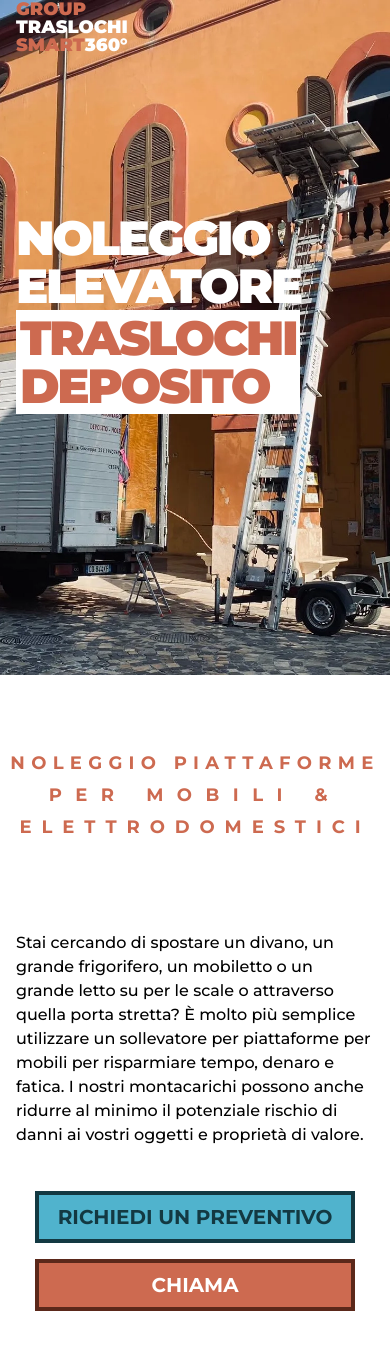
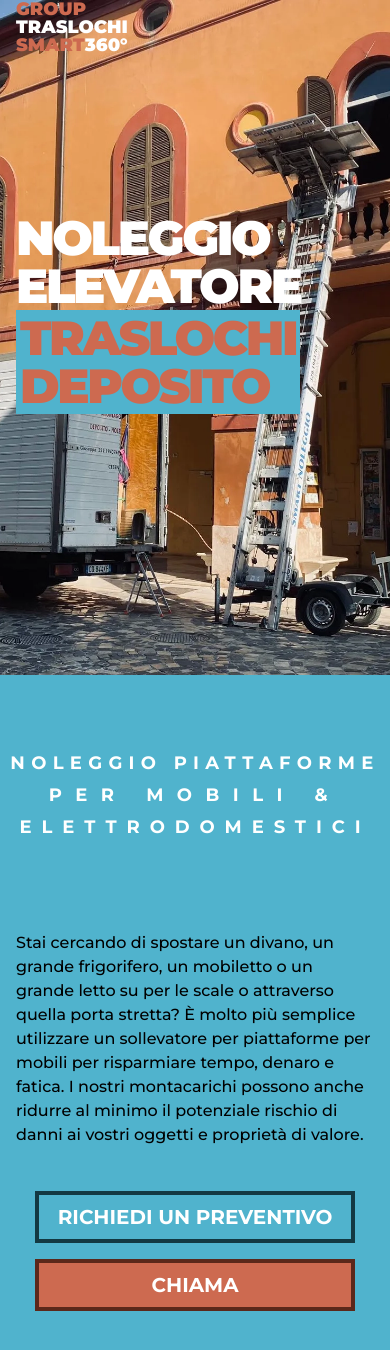
Before and after one commit to boobaGreen/smart360, a React (Vite) app: page / in a window 390 px wide. Shown: the top 1350 px of the page. Built offline with nearby package versions, Linux system fonts and the light colour scheme; what tailwindcss-brand-colors, tailwindcss-debug-screens would draw is missing.

Commit message:
color title change

```diff
--- a/src/App.tsx
+++ b/src/App.tsx
@@ -62,7 +62,7 @@ function App() {
   }, [images]);
 
   return (
-    <div className="flex flex-col min-h-screen">
+    <div className="flex flex-col min-h-screen bg-bluCesena-500">
       {/* header e prima descrizione bianca sotto */}
       <div>
         {/* header e immagine hero */}
@@ -84,22 +84,22 @@ function App() {
               <p>NOLEGGIO</p>
               <span>ELEVATORE</span>
             </div>
-            <div className="text-redCesena-400 tracking-tighter font-title uppercase font-black bg-white w-fit p-1 ">
+            <div className="text-redCesena-400 tracking-tighter font-title uppercase font-black bg-bluCesena-500 w-fit p-1 ">
               <p>TRASLOCHI</p>
               <span>DEPOSITO</span>
             </div>
           </div>
         </div>
         {/* descrizione bianca sotto */}
-        <div className="bg-white min-h-[20vh] w-full flex-col justify-center items-center">
-          <p className="text-redCesena-400 font-title tracking-[0.35em] md:tracking-[0.75em] text-lg md:text-xl font-bold leading-4 flex justify-center items-center mt-20 md:mt-32 lg:mt-40">
+        <div className="bg-bluCesena-500 min-h-[20vh] w-full flex-col justify-center items-center">
+          <p className="text-white font-title tracking-[0.35em] md:tracking-[0.75em] text-lg md:text-xl font-bold leading-4 flex justify-center items-center mt-20 md:mt-32 lg:mt-40">
             NOLEGGIO PIATTAFORME
           </p>
 
-          <p className="text-redCesena-400 font-title tracking-[0.75em] md:tracking-[0.75em] text-lg md:text-xl font-bold leading-4 flex justify-center mt-4 items-center">
+          <p className="text-white font-title tracking-[0.75em] md:tracking-[0.75em] text-lg md:text-xl font-bold leading-4 flex justify-center mt-4 items-center">
             PER MOBILI &
           </p>
-          <p className="text-redCesena-400 font-title tracking-[0.55em] md:tracking-[0.75em] text-lg md:text-xl font-bold leading-4 flex justify-center mt-4 items-center">
+          <p className="text-white font-title tracking-[0.55em] md:tracking-[0.75em] text-lg md:text-xl font-bold leading-4 flex justify-center mt-4 items-center">
             ELETTRODOMESTICI
           </p>
           <p className="m-4 mt-24 font-title text-base font-medium leading-6">
@@ -112,7 +112,7 @@ function App() {
           </p>
         </div>
         <div className="h-20 flex flex-col justify-center items-center mt-16 w-full space-y-4">
-          <button className="border-4 border-bluCesena-700 bg-bluCesena-500 text-bluCesena-700 font-title text-xl font-bold py-2 px-4 min-w-80">
+          <button className="border-4 border-bluCesena-700 bg-bluCesena-500 text-white font-title text-xl font-bold py-2 px-4 min-w-80">
             RICHIEDI UN PREVENTIVO
           </button>
           <button className="border-4 border-redCesena-800 bg-redCesena-400 text-white font-title text-xl font-bold py-2 px-4 min-w-80">
@@ -120,7 +120,7 @@ function App() {
           </button>
         </div>
 
-        <div className="h-20 bg-white"> </div>
+        <div className="h-20 bg-bluCesena-500"> </div>
       </div>
     </div>
   );
--- /dev/null
+++ b/src/ButtonHoverArrow.tsx
@@ -0,0 +1,19 @@
+export default function ButtonHoverArrow() {
+  return (
+    <div>
+      <a
+        href="#_"
+        className="relative px-5 py-3 overflow-hidden font-medium text-gray-600 bg-gray-100 border border-gray-100 rounded-lg shadow-inner group"
+      >
+        <span className="absolute top-0 left-0 w-0 h-0 transition-all duration-200 border-t-2 border-gray-600 group-hover:w-full ease"></span>
+        <span className="absolute bottom-0 right-0 w-0 h-0 transition-all duration-200 border-b-2 border-gray-600 group-hover:w-full ease"></span>
+        <span className="absolute top-0 left-0 w-full h-0 transition-all duration-300 delay-200 bg-gray-600 group-hover:h-full ease"></span>
+        <span className="absolute bottom-0 left-0 w-full h-0 transition-all duration-300 delay-200 bg-gray-600 group-hover:h-full ease"></span>
+        <span className="absolute inset-0 w-full h-full duration-300 delay-300 bg-gray-900 opacity-0 group-hover:opacity-100"></span>
+        <span className="relative transition-colors duration-300 delay-200 group-hover:text-white ease">
+          Button Text
+        </span>
+      </a>
+    </div>
+  );
+}
```
